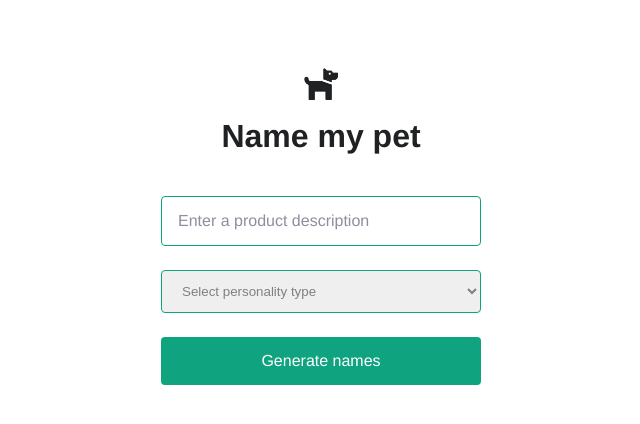
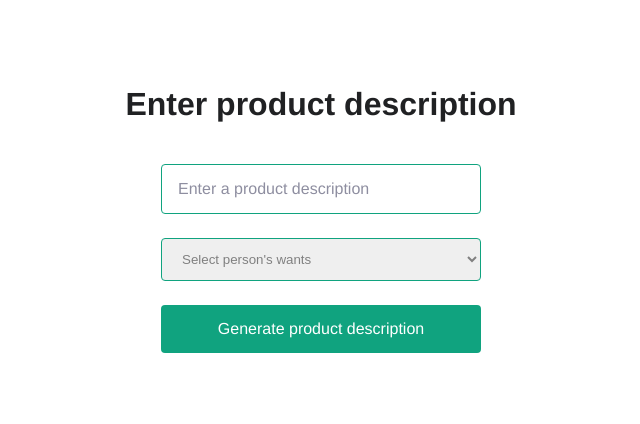
Before and after one commit to sebastianarcila98/ad-generator-ai, a Flask app: page / in a window 1280 px wide. Shown: the top 424 px of the page, without its empty margins (319-959 px from the left). Run offline with Flask 2, Linux system fonts and the light colour scheme; some web fonts are replaced.

Commit message:
reworded prompt to create product based on a person's wants

```diff
--- a/app.py
+++ b/app.py
@@ -15,7 +15,7 @@ def index():
         response = openai.Completion.create(
             model="text-davinci-002",
             prompt=generate_prompt(product_description, personality),
-            temperature=0.6,
+            temperature=0.3,
         )
         return redirect(url_for("index", result=response.choices[0].text))
 
@@ -24,9 +24,11 @@ def index():
 
 
 def generate_prompt(product_description, personality):
-    print(personality, product_description)
-    return """Write a persuasive four sentence product description aimed at someone who is {} based on the following product description:
+    print('Personality >>>', personality,
+          '\nProduct description >>>', product_description)
+    return """Write a persuasive product description targeting someone who wants to {} based on the following product description:
     product description: {}
-    persuasive description: """.format(
+    persuasive description:
+    """.format(
         personality, product_description
     )
--- a/templates/index.html
+++ b/templates/index.html
@@ -1,29 +1,25 @@
 <!DOCTYPE html>
 <head>
-  <title>OpenAI Quickstart</title>
+  <title>OpenAI Ad Generator</title>
   <link
     rel="shortcut icon"
-    href="{{ url_for('static', filename='dog.png') }}"
   />
   <link rel="stylesheet" href="{{ url_for('static', filename='main.css') }}" />
 </head>
 
 <body>
-  <img src="{{ url_for('static', filename='dog.png') }}" class="icon" />
-  <h3>Name my pet</h3>
+  <h3>Enter product description</h3>
   <form action="/" method="post">
     <input type="text" name="animal" placeholder="Enter a product description" required />
     <select name="personality" id="cars">
-      <option value="" disabled selected>Select personality type</option>
-      <option value="frugal">frugal</option>
-      <option value="athlete">athlete</option>
-      <option value="fashion">fashionista</option>
+      <option value="" disabled selected>Select person's wants</option>
+      <option value="be happy">be happy</option>
+      <option value="be admired">be admired</option>
+      <option value="be succesful">be succesful</option>
     </select>
-    <input type="submit" value="Generate names" />
+    <input type="submit" value="Generate product description" />
   </form>
   {% if result %}
-  <div>personality {{personality}} </div>
-  <div>product_description {{product_description}} </div>
   <div class="result">{{ result }}</div>
   {% endif %}
 </body>
```
